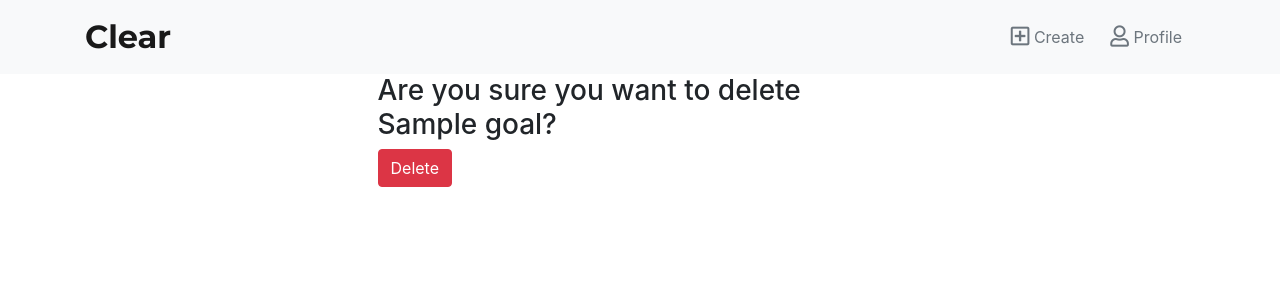
After one commit to hoanhan101/kickstart, a Django app: page /goals/goal/delete/1/ in a window 1280 px wide. The commit adds this page. Shown: the top 300 px of the page. Run offline with Django 3.2, Linux system fonts and the light colour scheme; a user stored in the database is signed in; tables that the repository leaves empty hold one stand-in row (values such as "Sample post"); some libraries are stand-ins or nearby versions.

Commit message:
add goal delete view

```diff
--- a/kickstart/goals/urls.py
+++ b/kickstart/goals/urls.py
@@ -8,4 +8,5 @@ urlpatterns = [
     path("goal/<int:id>/", views.GoalDetailView.as_view(), name="goal_detail"),
     path("goal/create/", views.GoalCreateView.as_view(), name="goal_create"),
     path("goal/update/<int:id>/", views.GoalUpdateView.as_view(), name="goal_update"),
+    path("goal/delete/<int:id>/", views.GoalDeleteView.as_view(), name="goal_delete"),
 ]
--- a/kickstart/goals/views.py
+++ b/kickstart/goals/views.py
@@ -1,3 +1,4 @@
+from django.contrib import messages
 from django.contrib.auth.mixins import LoginRequiredMixin
 from django.shortcuts import render
 from django.urls import reverse
@@ -51,6 +52,9 @@ class GoalCreateView(LoginRequiredMixin, generic.CreateView):
 
     def form_valid(self, form):
         form.instance.user = self.request.user
+        messages.add_message(
+            self.request, messages.SUCCESS, 'Created successfully'
+        )
         return super().form_valid(form)
 
     def get_success_url(self):
@@ -67,3 +71,20 @@ class GoalUpdateView(LoginRequiredMixin, generic.UpdateView):
 
     def get_success_url(self):
         return reverse('goals:goal_detail', kwargs=self.kwargs)
+
+    def form_valid(self, form):
+        messages.add_message(
+            self.request, messages.SUCCESS, 'Updated successfully'
+        )
+        return super().form_valid(form)
+
+
+class GoalDeleteView(LoginRequiredMixin, generic.DeleteView):
+
+    model = models.Goal
+    slug_field = "id"
+    slug_url_kwarg = "id"
+    template_name = 'goals/goal_delete.html'
+
+    def get_success_url(self):
+        return reverse('goals:goal_list')
--- /dev/null
+++ b/kickstart/templates/goals/goal_delete.html
@@ -0,0 +1,21 @@
+{% extends "base.html" %}
+{% load crispy_forms_tags %}
+
+{% block content %}
+  <div class="container">
+    <div class="row">
+        <div class="col-md-6 offset-md-3">
+            <h3>Are you sure you want to delete {{ object.name }}?</h3>
+            <form class="form-horizontal" method="post" action="{% url 'goals:goal_delete' object.id %}">
+                {% csrf_token %}
+                {{ form|crispy }}
+                <div class="control-group">
+                    <div class="controls">
+                        <button type="submit" class="btn btn-danger">Delete</button>
+                    </div>
+                </div>
+            </form>
+        </div>
+    </div>
+  </div>
+{% endblock %}
--- a/kickstart/templates/goals/goal_detail.html
+++ b/kickstart/templates/goals/goal_detail.html
@@ -12,6 +12,7 @@
 <div class="row">
   <div class="col-sm-12">
     <a class="btn btn-primary" href="{% url 'goals:goal_update' object.id %}" role="button">Update</a>
+    <a class="btn btn-danger" href="{% url 'goals:goal_delete' object.id %}" role="button">Delete</a>
   </div>
 </div>
 {% endblock content %}
```
